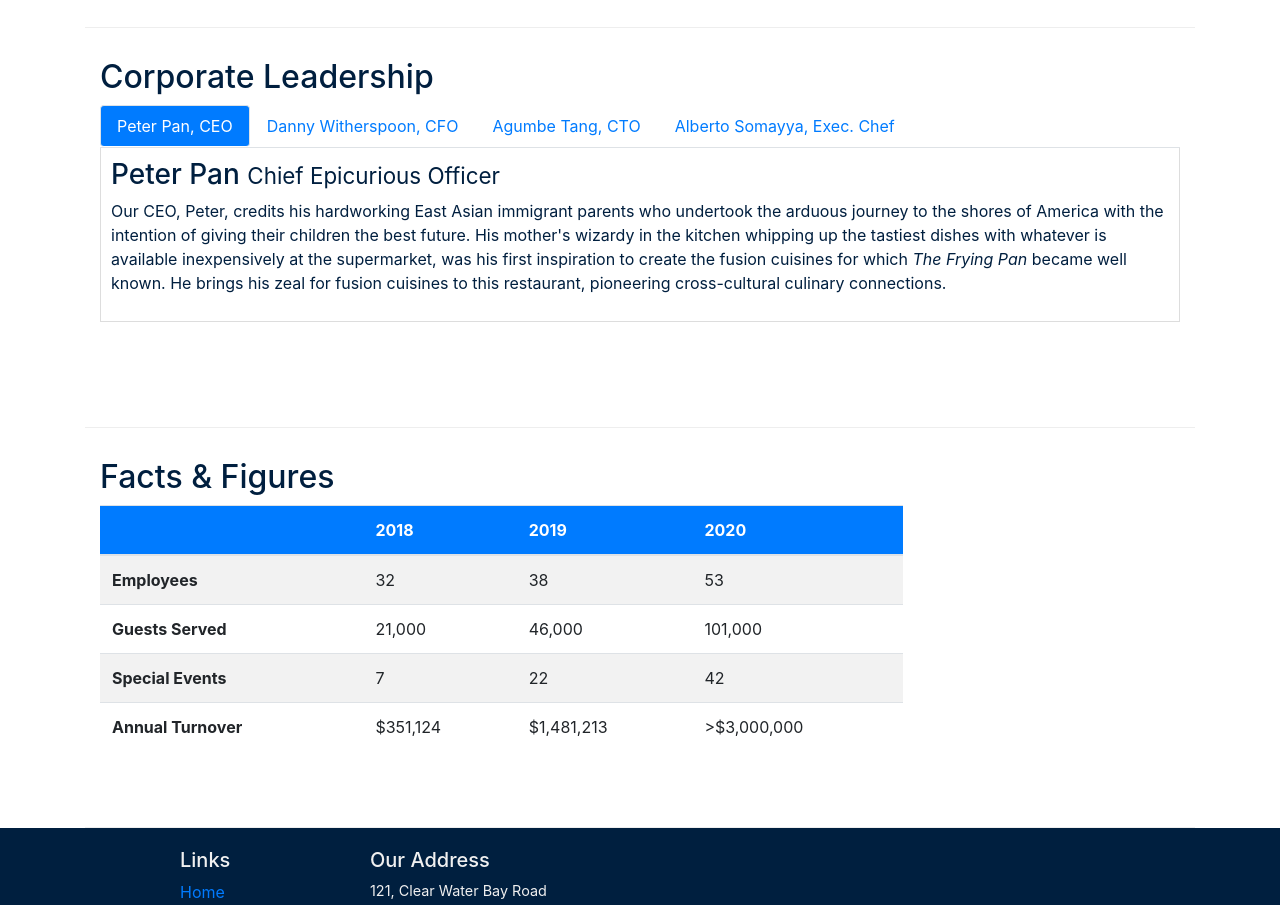
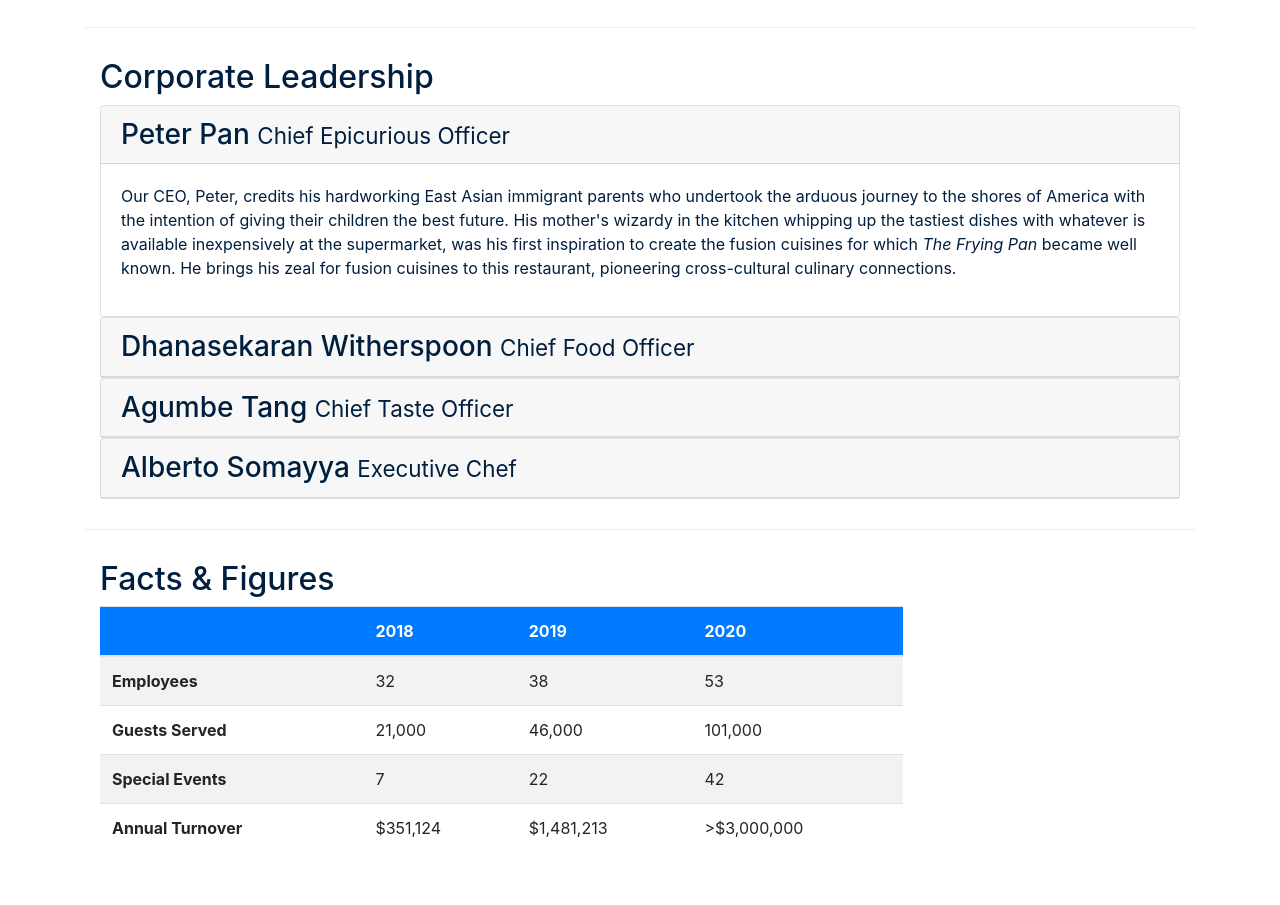
Before and after one commit to mahaamesha/RestoranteDeConfusion, a website: page aboutus.html in a window 1280 px wide. Shown: the part 838-1743 px from the top of the page. Drawn offline with nearby package versions, Linux system fonts and the light colour scheme.

Commit message:
Accordion

```diff
--- a/aboutus.html
+++ b/aboutus.html
@@ -101,36 +101,63 @@
         <div class="row-content">
             <div class="col-auto">
                 <h2>Corporate Leadership</h2>
-                <ul class="nav nav-tabs">
-                    <li class="nav-pills">
-                        <a class="nav-link active" href="#peter" role="tab" data-toggle="tab">Peter Pan, CEO</a>
-                    </li>
-                    <li class="nav-pills">
-                        <a class="nav-link" href="#danny" role="tab" data-toggle="tab">Danny Witherspoon, CFO</a>
-                    </li>
-                    <li class="nav-pills">
-                        <a class="nav-link" href="#agumbe" role="tab" data-toggle="tab">Agumbe Tang, CTO</a>
-                    </li>
-                    <li class="nav-pills">
-                        <a class="nav-link" href="#alberto" role="tab" data-toggle="tab">Alberto Somayya, Exec. Chef</a>
-                    </li>
-                </ul>
-                <div class="tab-content">
-                    <div class="tab-pane fade show active" id="peter" role="tabpanel">
-                        <h3>Peter Pan <small>Chief Epicurious Officer</small></h3>
-                        <p class="d-none d-sm-block">Our CEO, Peter, credits his hardworking East Asian immigrant parents who undertook the arduous journey to the shores of America with the intention of giving their children the best future. His mother's wizardy in the kitchen whipping up the tastiest dishes with whatever is available inexpensively at the supermarket, was his first inspiration to create the fusion cuisines for which <em>The Frying Pan</em> became well known. He brings his zeal for fusion cuisines to this restaurant, pioneering cross-cultural culinary connections.</p>
+
+                <div id="accordion">
+                    <div class="card">  <!--Peter's Card-->
+                        <div class="card-header" role="tab" id="peterHead">
+                            <h3 class="mb-0">
+                                <a data-toggle="collapse" data-target="#peter">
+                                    Peter Pan <small>Chief Epicurious Officer</small>
+                                </a>
+                            </h3>
+                        </div>
+                        <div class="collapse show" id="peter" data-parent="#accordion">
+                            <div class="card-body">
+                                <p class="d-none d-sm-block">Our CEO, Peter, credits his hardworking East Asian immigrant parents who undertook the arduous journey to the shores of America with the intention of giving their children the best future. His mother's wizardy in the kitchen whipping up the tastiest dishes with whatever is available inexpensively at the supermarket, was his first inspiration to create the fusion cuisines for which <em>The Frying Pan</em> became well known. He brings his zeal for fusion cuisines to this restaurant, pioneering cross-cultural culinary connections.</p>
+                            </div>
+                        </div>
                     </div>
-                    <div class="tab-pane fade" id="danny" role="tabpanel">
-                        <h3>Dhanasekaran Witherspoon <small>Chief Food Officer</small></h3>
-                        <p class="d-none d-sm-block">Our CFO, Danny, as he is affectionately referred to by his colleagues, comes from a long established family tradition in farming and produce. His experiences growing up on a farm in the Australian outback gave him great appreciation for varieties of food sources. As he puts it in his own words, <em>Everything that runs, wins, and everything that stays, pays!</em></p>
+                    <div class="card">  <!--Danny's Card-->
+                        <div class="card-header" role="tab" id="dannyHead">
+                            <h3 class="mb-0">
+                                <a class="collapsed" data-toggle="collapse" data-target="#danny">
+                                    Dhanasekaran Witherspoon <small>Chief Food Officer</small>
+                                </a>
+                            </h3>
+                        </div>
+                        <div class="collapse" id="danny" data-parent="#accordion">
+                            <div class="card-body">
+                                <p class="d-none d-sm-block">Our CFO, Danny, as he is affectionately referred to by his colleagues, comes from a long established family tradition in farming and produce. His experiences growing up on a farm in the Australian outback gave him great appreciation for varieties of food sources. As he puts it in his own words, <em>Everything that runs, wins, and everything that stays, pays!</em></p>
+                            </div>
+                        </div>
                     </div>
-                    <div class="tab-pane fade" id="agumbe" role="tabpanel">
-                        <h3>Agumbe Tang <small>Chief Taste Officer</small></h3>
-                        <p class="d-none d-sm-block">Blessed with the most discerning gustatory sense, Agumbe, our CTO, personally ensures that every dish that we serve meets his exacting tastes. Our chefs dread the tongue lashing that ensues if their dish does not meet his exacting standards. He lives by his motto, <em>You click only if you survive my lick.</em></p>
+                    <div class="card">  <!--Agumbe's Card-->
+                        <div class="card-header" role="tab" id="agumbeHead">
+                            <h3 class="mb-0">
+                                <a class="collapsed" data-toggle="collapse" data-target="#agumbe">
+                                    Agumbe Tang <small>Chief Taste Officer</small>
+                                </a>
+                            </h3>
+                        </div>
+                        <div class="collapse" id="agumbe" data-parent="#accordion">
+                            <div class="card-body">
+                                <p class="d-none d-sm-block">Blessed with the most discerning gustatory sense, Agumbe, our CTO, personally ensures that every dish that we serve meets his exacting tastes. Our chefs dread the tongue lashing that ensues if their dish does not meet his exacting standards. He lives by his motto, <em>You click only if you survive my lick.</em></p>
+                            </div>
+                        </div>
                     </div>
-                    <div class="tab-pane fade" id="alberto" role="tabpanel">
-                        <h3>Alberto Somayya <small>Executive Chef</small></h3>
-                        <p class="d-none d-sm-block">Award winning three-star Michelin chef with wide International experience having worked closely with whos-who in the culinary world, he specializes in creating mouthwatering Indo-Italian fusion experiences. He says, <em>Put together the cuisines from the two craziest cultures, and you get a winning hit! Amma Mia!</em></p>
+                    <div class="card">  <!--Alberto's Card-->
+                        <div class="card-header" role="tab" id="albertoHead">
+                            <h3 class="mb-0">
+                                <a class="collapsed" data-toggle="collapse" data-target="#alberto">
+                                    Alberto Somayya <small>Executive Chef</small>
+                                </a>
+                            </h3>
+                        </div>
+                        <div class="collapse" id="alberto" data-parent="#accordion">
+                            <div class="card-body">
+                                <p class="d-none d-sm-block">Award winning three-star Michelin chef with wide International experience having worked closely with whos-who in the culinary world, he specializes in creating mouthwatering Indo-Italian fusion experiences. He says, <em>Put together the cuisines from the two craziest cultures, and you get a winning hit! Amma Mia!</em></p>
+                            </div>
+                        </div>
                     </div>
                 </div>
             </div>
```
